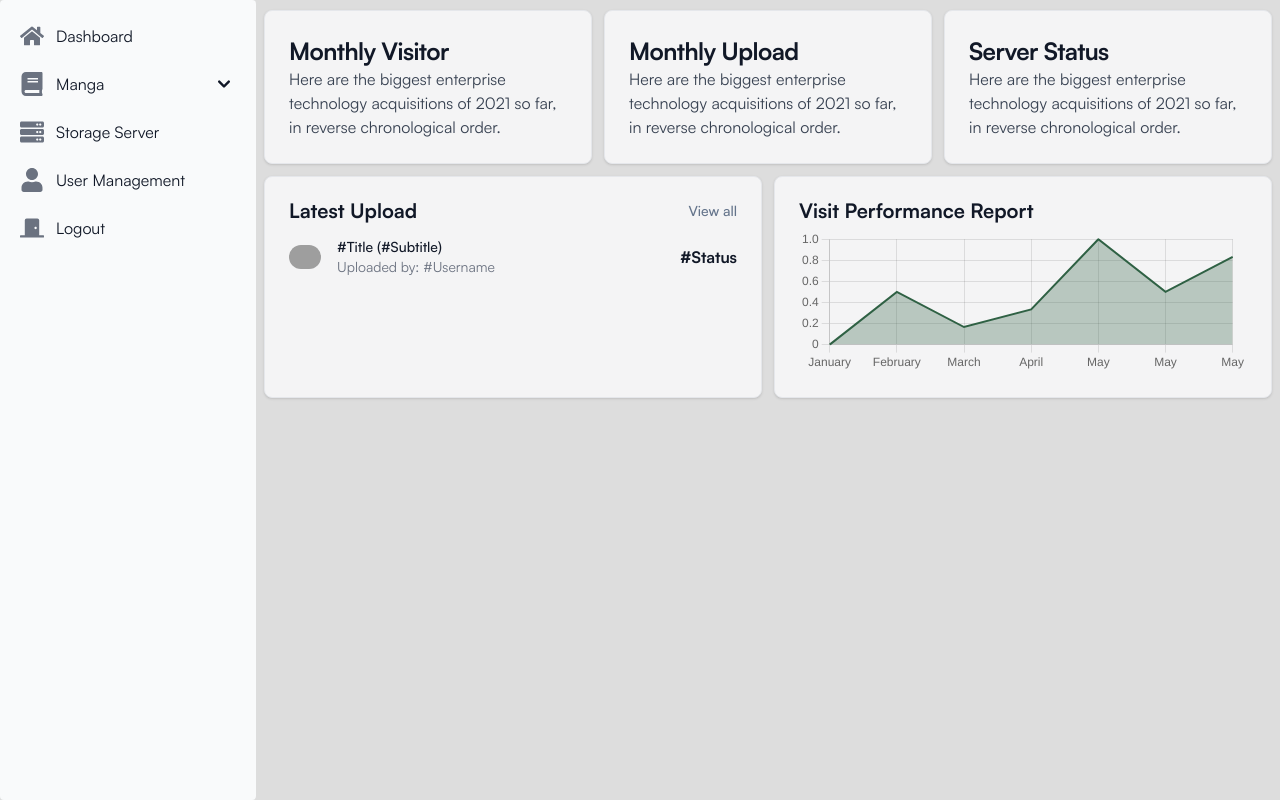
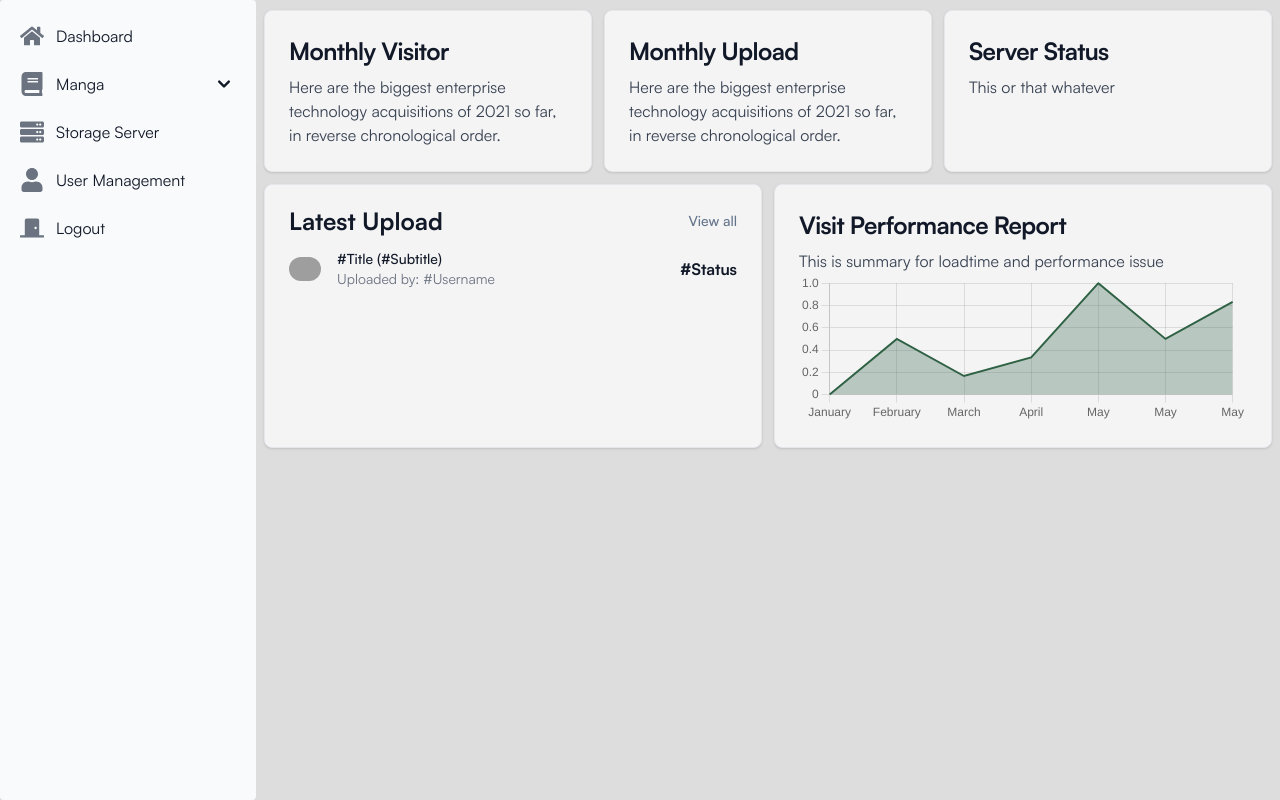
Before and after one commit to azzahradins/kyscms-js, a Next.js app: page /dashboard in a window 1280 px wide. Built offline with nearby package versions, Linux system fonts and the light colour scheme; grey boxes are pictures that could not be loaded.

Commit message:
[update] dashboard finished

```diff
--- a/app/(private)/dashboard/page.tsx
+++ b/app/(private)/dashboard/page.tsx
@@ -10,46 +10,48 @@ ChartJS.register(
   LinearScale, Tooltip, Legend
 )
 
-export default function Dashboard(): JSX.Element {
+export default function Dashboard (): JSX.Element {
   return (
     <main>
       <div className='grid grid-cols-2 lg:grid-cols-3 gap-3 mb-3'>
         <Card>
-          <h5 className="text-2xl font-bold tracking-tight text-gray-900 dark:text-white">
+          <Card.Header>
             Monthly Visitor
-          </h5>
-          <p className="font-normal text-gray-700 dark:text-gray-400">
+          </Card.Header>
+          <Card.Body>
             Here are the biggest enterprise technology acquisitions of 2021 so far, in reverse chronological order.
-          </p>
+          </Card.Body>
         </Card>
+
         <Card>
-          <h5 className="text-2xl font-bold tracking-tight text-gray-900 dark:text-white">
+          <Card.Header>
             Monthly Upload
-          </h5>
-          <p className="font-normal text-gray-700 dark:text-gray-400">
+          </Card.Header>
+          <Card.Body>
             Here are the biggest enterprise technology acquisitions of 2021 so far, in reverse chronological order.
-          </p>
+          </Card.Body>
         </Card>
-        <Card>
-          <h5 className="text-2xl font-bold tracking-tight text-gray-900 dark:text-white">
+
+        <Card className='hidden lg:block'>
+          <Card.Header>
             Server Status
-          </h5>
-          <p className="font-normal text-gray-700 dark:text-gray-400">
-            Here are the biggest enterprise technology acquisitions of 2021 so far, in reverse chronological order.
-          </p>
+          </Card.Header>
+          <Card.Body>
+            This or that whatever
+          </Card.Body>
         </Card>
       </div>
 
       <div className='grid grid-cols-1 lg:grid-cols-2 gap-3'>
         <Card>
-          <div className="mb-2 flex items-center justify-between">
-            <h5 className="text-xl font-bold leading-none text-gray-900 dark:text-white">
+          <Card.Header>
+            <h5 className="text-2xl font-bold leading-none text-gray-900 dark:text-white">
               Latest Upload
             </h5>
             <a className="text-sm font-medium text-cyan-600 hover:underline dark:text-cyan-500"
               href="#"> View all </a>
-          </div>
-          <div className="flow-root">
+          </Card.Header>
+          <Card.Body>
             <ul className="divide-y divide-gray-200 dark:divide-gray-700">
                 <li className="py-1 sm:py-2">
                   <div className="flex items-center space-x-4">
@@ -76,17 +78,19 @@ export default function Dashboard(): JSX.Element {
                   </div>
                 </li>
             </ul>
-          </div>
+          </Card.Body>
         </Card>
+
         <Card>
-          <div className="mb-2 flex items-center justify-between">
-            <h5 className="text-xl font-bold leading-none text-gray-900 dark:text-white">
+          <Card.Header>
             Visit Performance Report
-            </h5>
-          </div>
-          <div className="flow-root h-36">
+          </Card.Header>
+          <Card.Body className='max-h-52'>
+            This is summary for loadtime and performance issue
+            <div>
               <Line data={LineDataOptions.data} className='relative' options={LineDataOptions.options} />
             </div>
+          </Card.Body>
         </Card>
       </div>
     </main>
--- a/components/Page/Card.tsx
+++ b/components/Page/Card.tsx
@@ -1,6 +1,39 @@
-function Card({ children }: {children: React.ReactNode}): React.ReactElement {
+interface Props {
+  children: React.ReactNode
+  title?: string
+  className?: string
+}
+
+function Card ({
+  children,
+  title,
+  className = ''
+}: Props): React.ReactElement {
   return (
-    <div className="w-full p-6 bg-light-3 border border-gray-200 rounded-lg shadow dark:bg-gray-800 dark:border-gray-700">
+    <div className={`${className} w-full p-6 bg-light-3 border border-gray-200 rounded-lg shadow dark:bg-gray-800 dark:border-gray-700`}>
+      { children }
+    </div>
+  )
+}
+
+Card.Header = function CardHeader ({ children, ...props }: Props): React.ReactElement {
+  let component = children
+  if (typeof children === 'string') {
+    component = (
+    <h5 className="text-2xl font-bold tracking-tight text-gray-900 dark:text-white">
+      { children }
+    </h5>)
+  }
+  return (
+    <div className="mb-2 flex items-center justify-between">
+      { component }
+    </div>
+  )
+}
+
+Card.Body = function CardBody ({ children, ...props }: Props): React.ReactElement {
+  return (
+    <div className="flow-root font-normal text-gray-700 dark:text-gray-400">
       { children }
     </div>
   )
```
Lines whose indentation alone changed are shown as unchanged.
